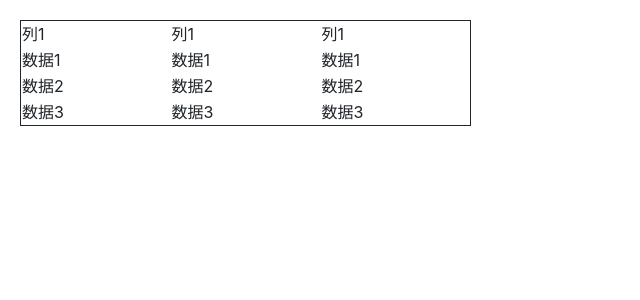
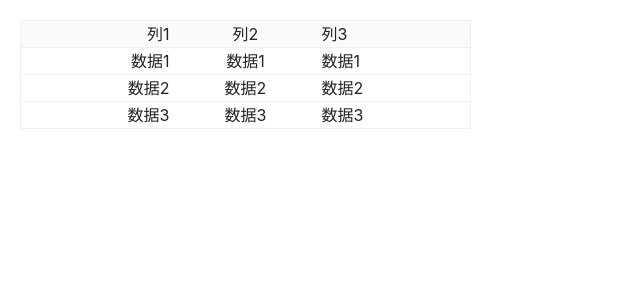
Before and after one commit to FE-wuhao/FE-wuhao-react-ts-components, a React (Create React App) app: page / in a window 1280 px wide. Shown: the top 300 px of the page, without its empty margins (0-640 px from the left). Built offline with nearby package versions, Linux system fonts and the light colour scheme; the HTML template or start-up script is replaced by a standard one.

Commit message:
添加一些简单样式

```diff
--- a/src/App.tsx
+++ b/src/App.tsx
@@ -6,24 +6,27 @@ import Table from './components/Table/table';
 function App() {
   return (
     <div style={{ margin: '20px 20px' }}>
-      {/* <Button btnType="primary">顶层组件</Button> */}
       <Table
         border
+        rowBorder
         columns={[
           {
             key: 'col1',
             width: 150,
             title: '列1',
+            align: 'right',
           },
           {
             key: 'col2',
             width: 150,
-            title: '列1',
+            title: '列2',
+            align: 'center',
           },
           {
             key: 'col3',
             width: 150,
-            title: '列1',
+            title: '列3',
+            align: 'left',
           },
         ]}
         dataSource={[
--- a/src/components/Table/_style.scss
+++ b/src/components/Table/_style.scss
@@ -0,0 +1,10 @@
+.tb-border {
+  border: 1px solid $silver;
+}
+.tb-header {
+  border-bottom: 1px solid $silver;
+  background-color: $table-header-color;
+}
+.tb-row-border {
+  border-bottom: 1px solid $silver;
+}
--- a/src/components/Table/table.tsx
+++ b/src/components/Table/table.tsx
@@ -1,39 +1,60 @@
 import React from 'react';
+import classnames from 'classnames';
+
+type TAlign = 'left' | 'center' | 'right';
 
 export interface IColumn<T> {
   title: string;
   key: keyof T;
-  width: number;
+  width?: number;
+  align?: TAlign;
 }
 
 export interface ITableProps<T> {
   columns: IColumn<T>[];
   dataSource: T[];
+  tabelClassName?: string;
   border?: boolean;
+  rowBorder?: boolean;
+  rowClassName?: string;
 }
 
 function Table<T extends Object>(props: ITableProps<T>) {
-  const { columns, dataSource, border } = props;
+  const {
+    columns,
+    dataSource,
+    tabelClassName,
+    border,
+    rowBorder,
+    rowClassName,
+  } = props;
+  const rowStyle = classnames(rowClassName, { [`tb-row-border`]: rowBorder });
+  const tableStyle = classnames('tb', tabelClassName, {
+    [`tb-border`]: border,
+  });
 
   const renderColumn = (
-    <tr>
+    <tr className="tb-header">
       {columns?.map(column => (
-        <td style={{ width: column.width }} key={column.key as string}>
+        <td
+          style={{ width: column.width, textAlign: column.align }}
+          key={column.key as string}
+        >
           {column.title}
         </td>
       ))}
     </tr>
   );
   const renderDataSource = dataSource?.map(row => (
-    <tr>
+    <tr className={rowStyle}>
       {columns?.map(column => (
-        <td>{row[column.key]}</td>
+        <td style={{ textAlign: column.align }}>{row[column.key]}</td>
       ))}
     </tr>
   ));
 
   return (
-    <table style={border ? { border: '1px solid' } : undefined}>
+    <table className={tableStyle}>
       <thead>{renderColumn}</thead>
       <tbody>{renderDataSource}</tbody>
     </table>
--- a/src/styles/_variables.scss
+++ b/src/styles/_variables.scss
@@ -20,6 +20,7 @@ $yellow: #fadb14 !default;
 $green: #52c41a !default;
 $teal: #20c997 !default;
 $cyan: #17a2b8 !default;
+$silver: #f0f0f0 !default;
 
 $primary: $blue !default;
 $secondary: $gray-600 !default;
@@ -30,31 +31,17 @@ $danger: $red !default;
 $light: $gray-100 !default;
 $dark: $gray-800 !default;
 
-$font-family-sans-serif: -apple-system,
-BlinkMacSystemFont,
-"Segoe UI",
-Roboto,
-"Helvetica Neue",
-Arial,
-"Noto Sans",
-sans-serif,
-"Apple Color Emoji",
-"Segoe UI Emoji",
-"Segoe UI Symbol",
-"Noto Color Emoji" !default;
-$font-family-monospace: SFMono-Regular,
-Menlo,
-Monaco,
-Consolas,
-"Liberation Mono",
-"Courier New",
-monospace !default;
+$font-family-sans-serif: -apple-system, BlinkMacSystemFont, 'Segoe UI', Roboto,
+  'Helvetica Neue', Arial, 'Noto Sans', sans-serif, 'Apple Color Emoji',
+  'Segoe UI Emoji', 'Segoe UI Symbol', 'Noto Color Emoji' !default;
+$font-family-monospace: SFMono-Regular, Menlo, Monaco, Consolas,
+  'Liberation Mono', 'Courier New', monospace !default;
 $font-family-base: $font-family-sans-serif !default;
 
 // 字体大小
 $font-size-base: 1rem !default; // Assumes the browser default, typically `16px`
 $font-size-lg: $font-size-base * 1.25 !default;
-$font-size-sm: $font-size-base * .875 !default;
+$font-size-sm: $font-size-base * 0.875 !default;
 $font-size-root: null !default;
 
 // 字重
@@ -125,9 +112,9 @@ $display-line-height: $headings-line-height !default;
 $lead-font-size: $font-size-base * 1.25 !default;
 $lead-font-weight: 300 !default;
 
-$small-font-size: .875em !default;
+$small-font-size: 0.875em !default;
 
-$sub-sup-font-size: .75em !default;
+$sub-sup-font-size: 0.75em !default;
 
 $text-muted: $gray-600 !default;
 
@@ -139,19 +126,19 @@ $blockquote-font-size: $font-size-base * 1.25 !default;
 
 $hr-color: inherit !default;
 $hr-height: 1px !default;
-$hr-opacity: .25 !default;
+$hr-opacity: 0.25 !default;
 
-$legend-margin-bottom: .5rem !default;
+$legend-margin-bottom: 0.5rem !default;
 $legend-font-size: 1.5rem !default;
 $legend-font-weight: null !default;
 
-$mark-padding: .2em !default;
+$mark-padding: 0.2em !default;
 
 $dt-font-weight: $font-weight-bold !default;
 
 $nested-kbd-font-weight: $font-weight-bold !default;
 
-$list-inline-padding: .5rem !default;
+$list-inline-padding: 0.5rem !default;
 
 $mark-bg: #fcf8e3 !default;
 
@@ -171,26 +158,25 @@ $enable-pointer-cursor-for-buttons: true !default;
 $border-width: 1px !default;
 $border-color: $gray-300 !default;
 
-$border-radius: .25rem !default;
-$border-radius-lg: .3rem !default;
-$border-radius-sm: .2rem !default;
-
+$border-radius: 0.25rem !default;
+$border-radius-lg: 0.3rem !default;
+$border-radius-sm: 0.2rem !default;
 
 // 按钮
 // 按钮基本属性
 $btn-font-weight: 400;
-$btn-padding-y: .375rem !default;
-$btn-padding-x: .75rem !default;
+$btn-padding-y: 0.375rem !default;
+$btn-padding-x: 0.75rem !default;
 $btn-font-family: $font-family-base !default;
 $btn-font-size: $font-size-base !default;
 $btn-line-height: $line-height-base !default;
 
 //不同大小按钮的 padding 和 font size
-$btn-padding-y-sm: .25rem !default;
-$btn-padding-x-sm: .5rem !default;
+$btn-padding-y-sm: 0.25rem !default;
+$btn-padding-x-sm: 0.5rem !default;
 $btn-font-size-sm: $font-size-sm !default;
 
-$btn-padding-y-lg: .5rem !default;
+$btn-padding-y-lg: 0.5rem !default;
 $btn-padding-x-lg: 1rem !default;
 $btn-font-size-lg: $font-size-lg !default;
 
@@ -198,22 +184,21 @@ $btn-font-size-lg: $font-size-lg !default;
 $btn-border-width: $border-width !default;
 
 // 按钮其他
-$btn-box-shadow: inset 0 1px 0 rgba($white, .15),
-0 1px 1px rgba($black, .075) !default;
-$btn-disabled-opacity: .65 !default;
+$btn-box-shadow: inset 0 1px 0 rgba($white, 0.15), 0 1px 1px rgba($black, 0.075) !default;
+$btn-disabled-opacity: 0.65 !default;
 
 // 链接按钮
 $btn-link-color: $link-color !default;
 $btn-link-hover-color: $link-hover-color !default;
 $btn-link-disabled-color: $gray-600 !default;
 
-
 // 按钮 radius
 $btn-border-radius: $border-radius !default;
 $btn-border-radius-lg: $border-radius-lg !default;
 $btn-border-radius-sm: $border-radius-sm !default;
 
-$btn-transition: color .15s ease-in-out,
-background-color .15s ease-in-out,
-border-color .15s ease-in-out,
-box-shadow .15s ease-in-out !default;
+$btn-transition: color 0.15s ease-in-out, background-color 0.15s ease-in-out,
+  border-color 0.15s ease-in-out, box-shadow 0.15s ease-in-out !default;
+
+// table
+$table-header-color: #fafafa !default;
--- a/src/styles/index.scss
+++ b/src/styles/index.scss
@@ -1,12 +1,14 @@
 // 变量（系统颜色、各种尺寸参数等）
-@import "variables";
+@import 'variables';
 
 // 初始化默认标签样式
-@import "reboot";
+@import 'reboot';
 
 // 组件用到的mixin
-@import "mixin";
+@import 'mixin';
 
 // 后续添加的组件的style文件
-// .BUTTON
-@import '../components/Button/style'
+// BUTTON
+@import '../components/Button/style';
+// Table
+@import '../components/Table/style';
```
Also changed, not shown: .eslintrc.js, 1 other file (tests, documents, lock files or other folders).
